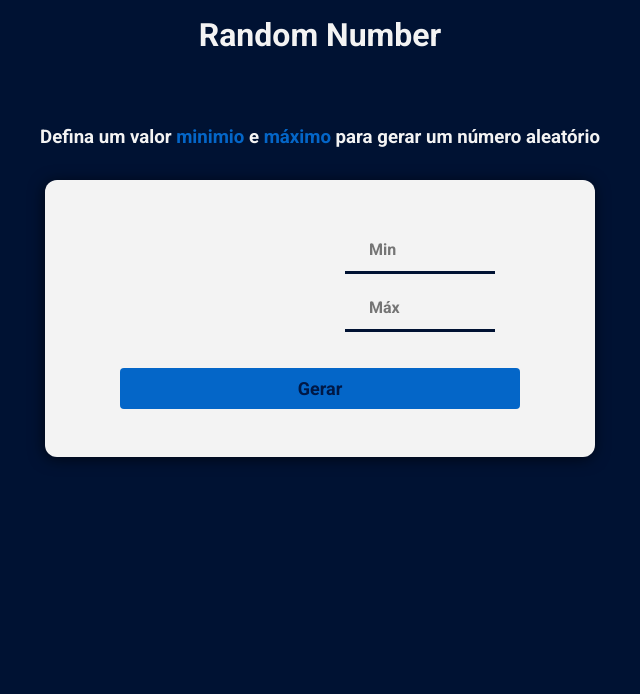
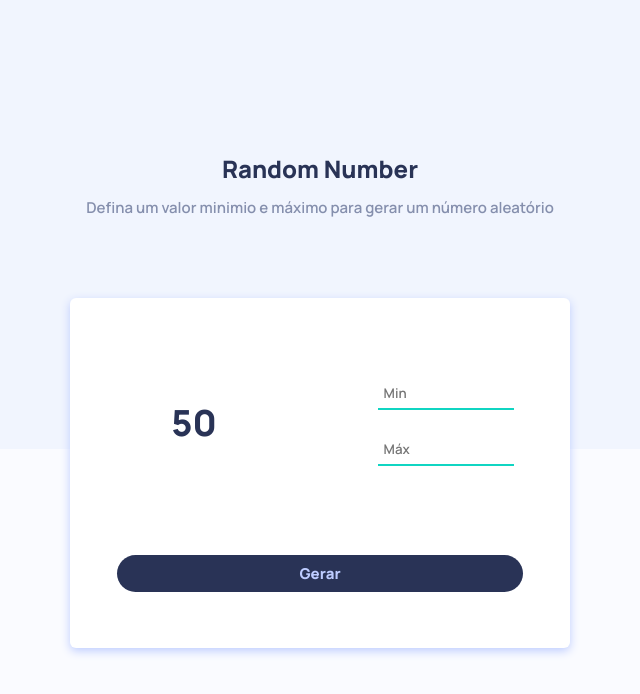
Before and after one commit to SarahBrito/RandomNumber, a plain HTML site: page index.html in a window 1280 px wide. Shown: the whole page, without its empty margins (320-960 px from the left). Drawn offline with Linux system fonts and the light colour scheme; some packages are replaced by stand-ins of ours; a script that the page names is missing.

Commit message:
:art: Improved code structure and style

```diff
--- a/index.html
+++ b/index.html
@@ -6,28 +6,37 @@
     <meta name="viewport" content="width=device-width, initial-scale=1.0">
     <meta name="description" content="Gerador de número aleatório">
     <title>Random Number</title>
-    <link rel="stylesheet" href="style.css">
+    <link rel="shortcut icon" href="src/assets/favicon.ico" type="image/x-icon">
+    <link rel="stylesheet" href="src/style.css">
   </head>
   <body>
 
-    <h1>Random Number</h1>
 
-    <h2>Defina um valor <span>minimio</span> e <span>máximo</span>  para gerar um número aleatório</h2>
+    <div class="container">
+      <header class="header">
+        <h1 class="header__title">Random Number</h1>
+        <p>Defina um valor <span>minimio</span> e <span>máximo</span>  para gerar um número aleatório</p>
+      </header>
+
 
       <section class='main'>
 
-      <div class='main__result'></div>
+        <div class='main__result'>50</div>
 
         <div class='main__input'>
           <input  type="number" name="min"  class="input" id="min" placeholder="Min" aria-label="Número minimo" >
           <input type="number" name="max" class="input" id="max" placeholder="Máx" aria-label="Número máximo" >
         </div>
 
-      <div class="main__button"><input type="button" value="Gerar" class="button" onclick= "generateNumber()"></div>
+        <div class="main__button">
+          <input type="button" value="Gerar" class="button" onclick= "generateNumber()">
+        </div>
 
       </section>
+    </div>
+
     <script src="//cdn.jsdelivr.net/npm/sweetalert2@11"></script>
     <script src="sweetalert2.all.min.js"></script>
-    <script src="script.js"></script>
+    <script src="src/script.js"></script>
   </body>
 </html>
--- /dev/null
+++ b/src/style.css
@@ -0,0 +1,136 @@
+@import url('https://fonts.googleapis.com/css2?family=Manrope:wght@600;800&display=swap');
+
+* {
+  margin: 0;
+  padding: 0;
+  box-sizing: border-box;
+  font-family: 'Manrope', sans-serif;
+}
+
+body {
+  background: #fafbff;
+  background-image: url('assets/background.svg');
+  background-repeat: no-repeat;
+  background-size: cover 25vh;
+}
+
+.header {
+  text-align: center;
+}
+
+.header__title {
+  font-size: 24px;
+  color: #293356;
+  font-weight: 800;
+  margin-bottom: 12px;
+}
+
+.header p {
+  font-size: 15px;
+  color: #858fad;
+  padding: 0 6px;
+}
+
+.container {
+  display: flex;
+  flex-direction: column;
+  justify-content: center;
+  align-items: center;
+  height: 100vh;
+  gap: 80px;
+}
+
+.main {
+  width: 500px;
+  height: 350px;
+  background: #fff;
+  padding: 24px;
+  border-radius: 6px;
+  display: grid;
+  grid-template-areas: "result input"
+                        "button button";
+  justify-content: space-between;
+  align-items: center;
+  -webkit-box-shadow: 0px 3px 10px 0px #bdccff;
+  -moz-box-shadow: 0px 3px 10px 0px #bdccff;
+  box-shadow: 0px 3px 10px 0px #bdccff;
+}
+
+.main__result, .main__input, .main__button {
+  display: flex;
+  flex-direction: column;
+  justify-content: center;
+  align-items: center;
+}
+
+.main__result {
+  grid-area: result;
+  width: 200px;
+  font-size: 36px;
+  color: #293356;
+  font-weight: 800;
+}
+
+.main__input {
+  grid-area: input;
+  width: 200px;
+  padding: 24px;
+  gap: 24px;
+}
+
+.input {
+  padding: 6px;
+  width: 90%;
+  border: none;
+  border-bottom: 2px solid #10d5c2;
+  outline: none;
+}
+
+.main__button {
+  grid-area: button;
+  margin: 0 auto;
+  width: 90%;
+}
+
+.button {
+  width: 100%;
+  padding: 8px;
+  cursor: pointer;
+  background: #293356;
+  color: #bdccff;
+  font-size: 15px;
+  font-weight: 800;
+  border-radius: 50px;
+  border: none;
+}
+
+.input:hover, .button:hover {
+  transition: .3s ease-in-out;
+}
+
+.input:focus {
+  -webkit-box-shadow: 0px 7px 10px 0px #a5f3eb61;
+  -moz-box-shadow: 0px 7px 10px 0px #a5f3eb61;
+  box-shadow: 0px 7px 10px 0px #a5f3eb61;
+}
+
+.button:hover, .button:focus {
+  -webkit-box-shadow: 0px 7px 10px 0px #bdccff;
+  -moz-box-shadow: 0px 7px 10px 0px #bdccff;
+  box-shadow: 0px 7px 10px 0px #bdccff;
+}
+
+@media(max-width: 550px){
+  .main {
+    width: 95%;
+    padding: 0;
+  }
+
+  .main__result {
+    width: 45vw;
+  }
+
+  .main__input {
+    width: 45vw;
+  }
+}
--- a/style.css
+++ /dev/null
@@ -1,135 +0,0 @@
-@import url('https://fonts.googleapis.com/css2?family=Roboto:wght@400;500;700&display=swap');
-
-* {
-  margin: 0;
-  padding: 0;
-  box-sizing: border-box;
-  font-family: 'Roboto', sans-serif;
-}
-/*==========PÁGINA==========*/
-
-body {
-  background: #001233;
-  background-size: cover;
-  height: 100vh;
-}
-
-/*==========CABEÇALHO==========*/
-
-h1{
-  padding: 16px;
-  color: #f3f3f3;
-  text-align: center;
-}
-
-h2{
-
-  font-size: 14pt;
-  text-align: center;
-  color: #f3f3f3;
-  margin-top: 48px;
-  margin-bottom: 24px;
-  padding: 8px;
-}
-
-span {
-  color: #0466c8;
-}
-
-/*==========APLICAÇÃO==========*/
-
-.main {
-  display: grid;
-  grid-template-columns: 1fr 1fr;
-  grid-template-areas: "result input"
-                        "button button";
-  justify-content: center;
-  text-align: center;
-  width: 550px;
-  background-color: #f3f3f3;
-  margin: 0 auto;
-  border-radius: 12px;
-  padding: 48px 12px;
-  -webkit-box-shadow: -1px 2px 15px 0px rgba(0,0,0,0.61);
-  box-shadow: -1px 2px 15px 0px rgba(0,0,0,0.61);
-}
-
-.main__result {
-
-  width: 200px;
-  display: flex;
-  justify-content: center;
-  align-items: center;
-  color: #001233;
-  font-size: 36pt;
-  grid-area: result;
-  margin: 0 auto;
-}
-
-.input {
-
-  width: 150px;
-  border: none;
-  border-bottom: 3px solid #001233;
-  padding: 12px 24px;
-  outline: none;
-  font-weight: 700;
-  color:#001233;
-  background-color: #f3f3f3;
-  font-size: 16px;
-}
-
-.input:focus{
-  border-bottom: 3px solid #0466c8;
-}
-
-.main__input {
-  display: flex;
-  width: 200px;
-  flex-direction: column;
-  justify-content: center;
-  align-items: center;
-  gap: 12px;
-  grid-area: input;
-}
-
-.main__button {
-  grid-area: button;
-}
-
-.button {
-  width: 400px;
-  background: #0466c8;
-  color:#001845;
-  border: none;
-  margin-top: 36px;
-  padding: 10px 30px;
-  border-radius: 4px;
-  font-weight: 700;
-  font-size: 18px;
-  transition: 0.4s ease-in-out;
-}
-
-.button:hover{
-  background: #0353a4;
-  cursor: pointer;
-}
-
-@media screen and (max-width:500px) {
-  .main {
-    width: 100vw;
-    height: 100vh;
-    margin: 24px auto;
-    border-radius: 24px 24px 0 0;
-  }
-
-  h1, h2 {
-    margin: 0 4px;
-  }
-
-  .button {
-    width: 80vw;
-  }
-
-
-}
```
Also changed, not shown: src/assets/background.svg (added), src/assets/favicon.ico (added), src/script.js (renamed from script.js). Lines whose indentation alone changed are shown as unchanged.
